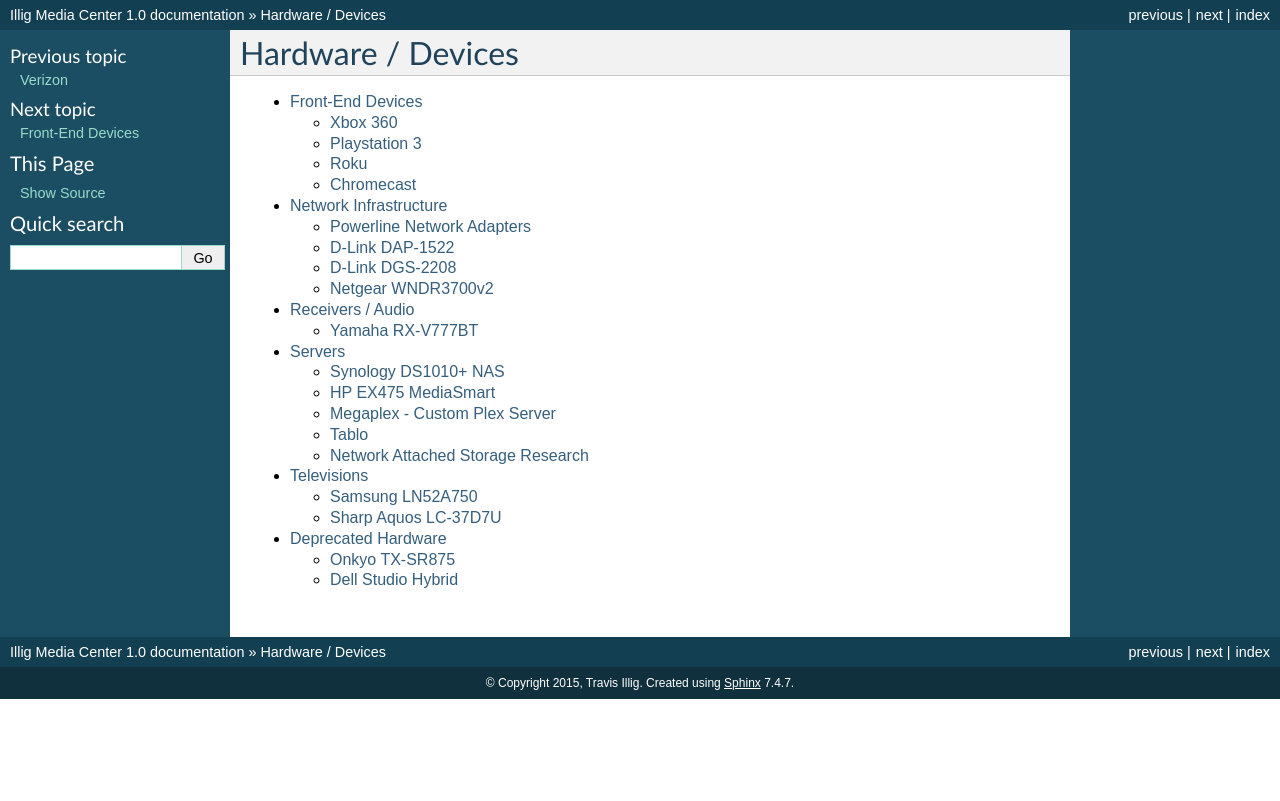
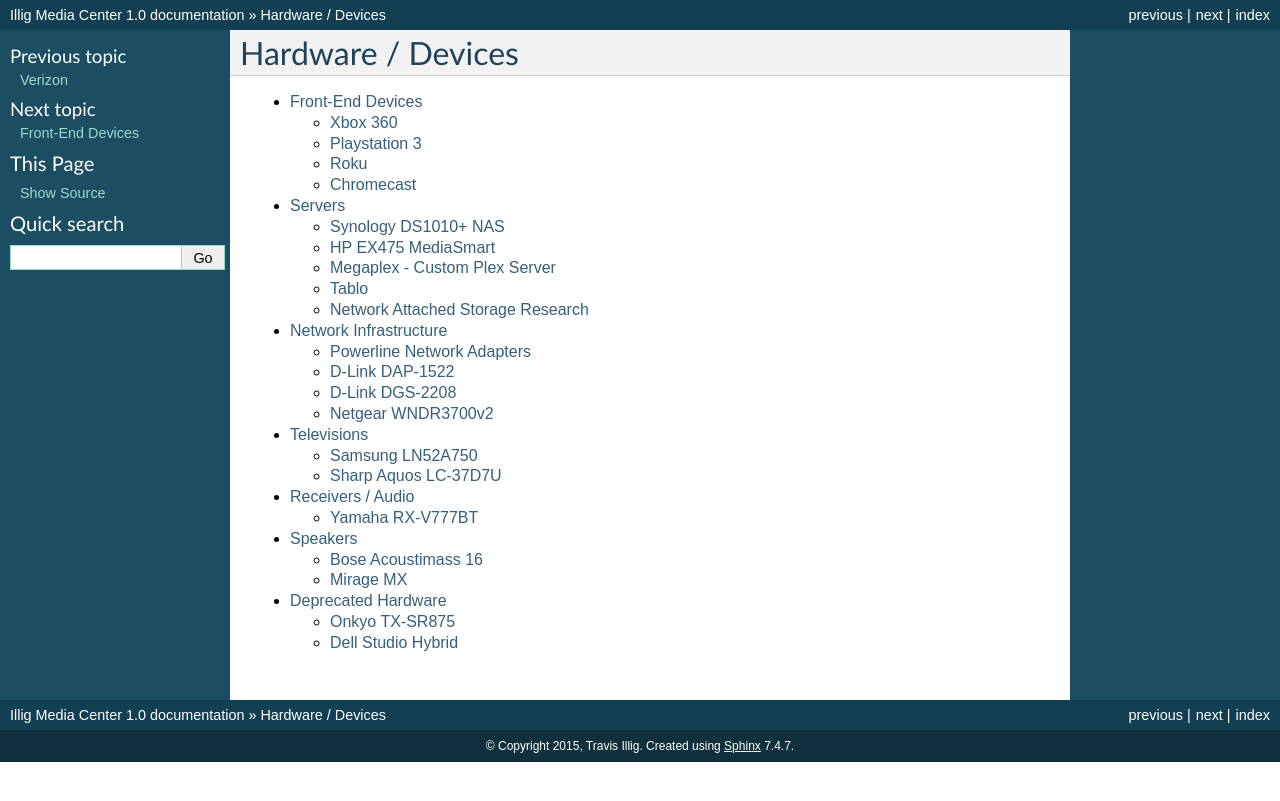
Before and after one commit to tillig/mediacenter, a Sphinx documentation site: the page built from docs/hardware/index.rst, in a window 1280 px wide. Shown: the top 801 px of the page. Built offline with Sphinx 7.4.7, drawn with Linux system fonts in a browser that asks for light colours.

Commit message:
Added entries for speakers.

```diff
--- a/docs/hardware/index.rst
+++ b/docs/hardware/index.rst
@@ -6,8 +6,9 @@
     :maxdepth: 2
 
     frontend/index.rst
+    server/index.rst
     network/index.rst
+    tv/index.rst
     receiver/index.rst
-    server/index.rst
-    tv/index.rst
+    speakers/index.rst
     deprecated/index.rst
--- /dev/null
+++ b/docs/hardware/speakers/acoustimass16.rst
@@ -0,0 +1,3 @@
+===================
+Bose Acoustimass 16
+===================
--- /dev/null
+++ b/docs/hardware/speakers/miragemx.rst
@@ -0,0 +1,3 @@
+=========
+Mirage MX
+=========
```
Also changed, not shown: docs/hardware/speakers/index.rst (added, +11 -0 lines).
